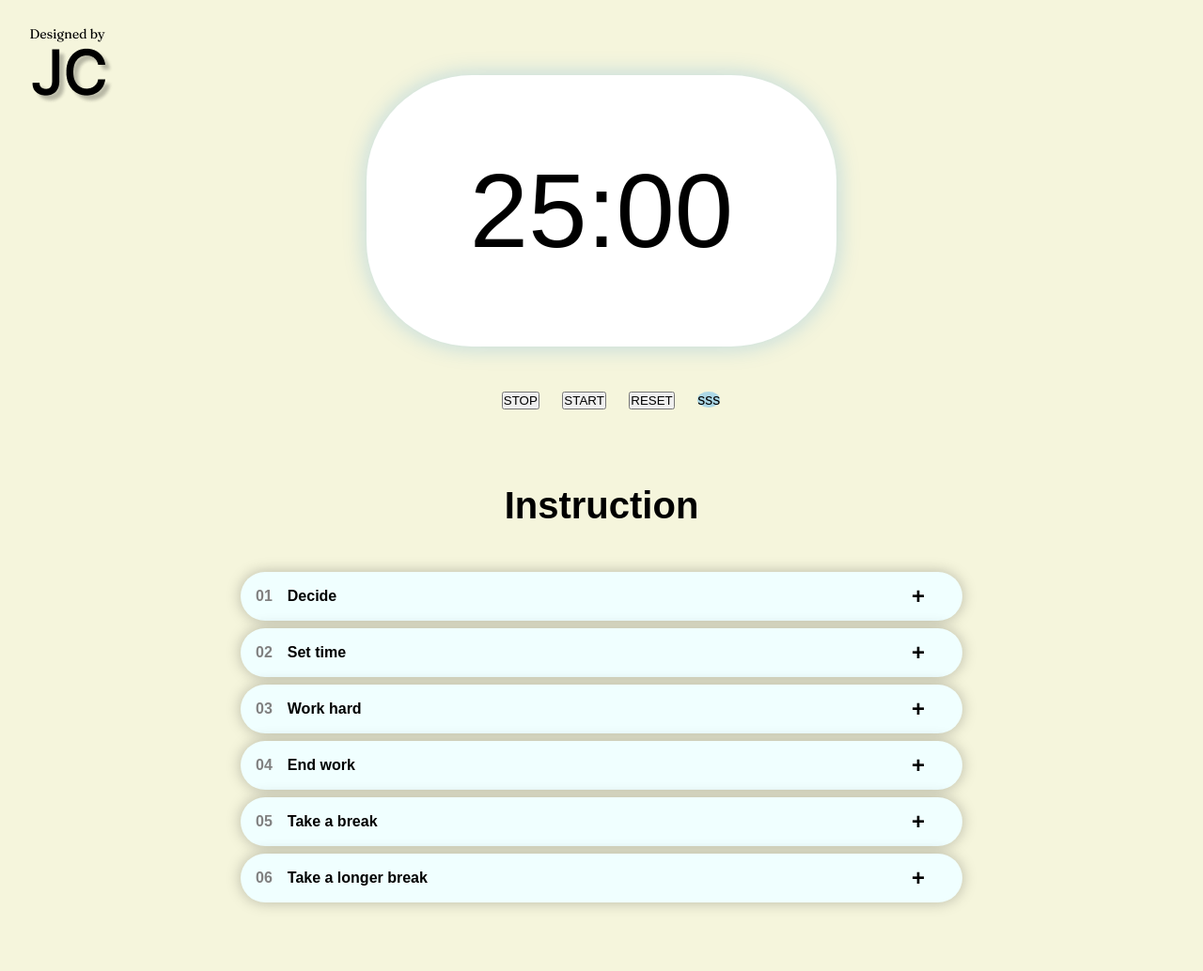
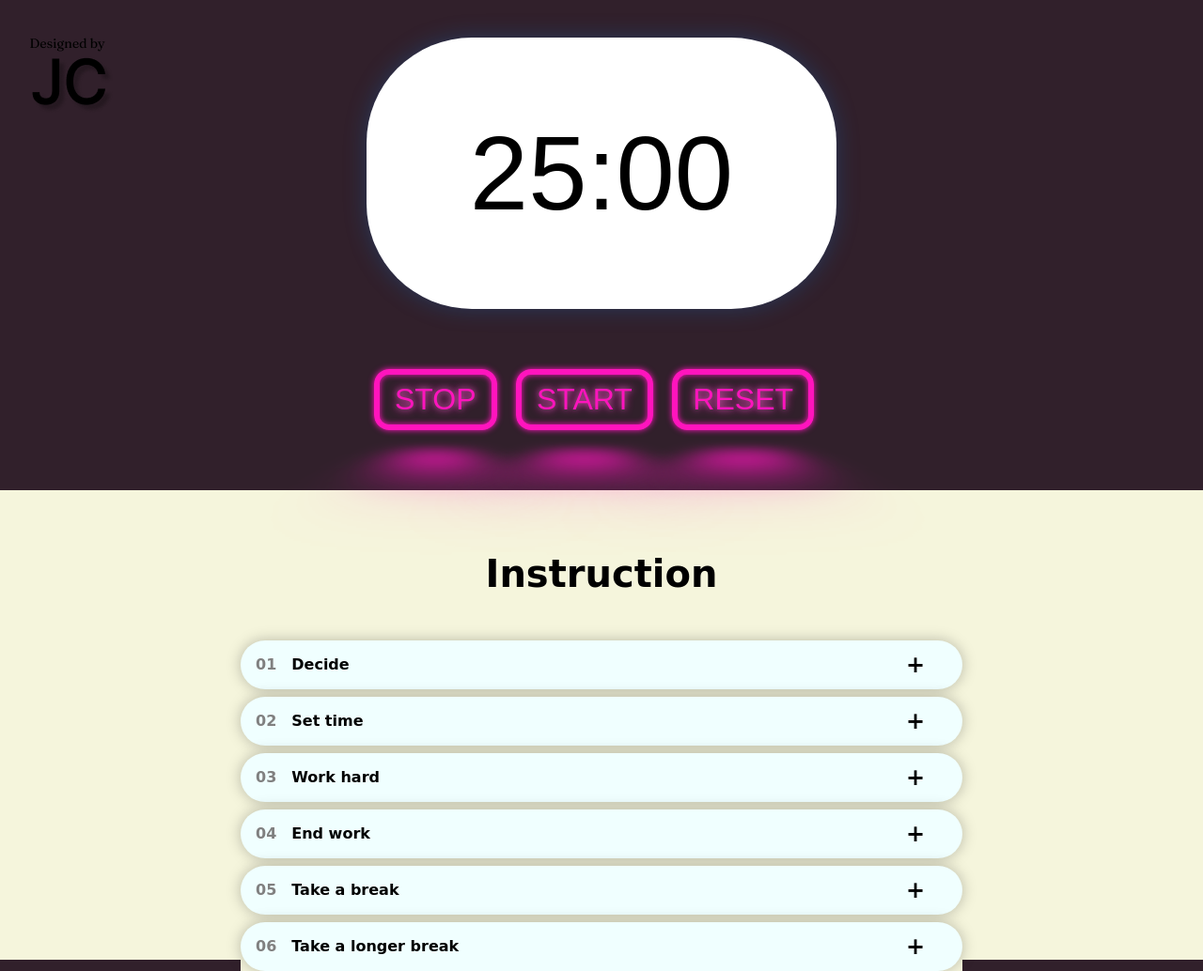
Before and after one commit to joastek/pomodoro-app, a plain HTML site: page index.html in a window 1280 px wide. Shown: the whole page at 94% size. Before the commit the page ends 1009 px from the top, so only its background shows below. Drawn offline with Linux system fonts and the light colour scheme; a web font is replaced by a local one.

Commit message:
raz dwa trzy

```diff
--- a/index.html
+++ b/index.html
@@ -6,8 +6,15 @@
     <meta name="viewport" content="width=device-width, initial-scale=1.0" />
     <title>Document</title>
     <link rel="stylesheet" href="style.css" />
+    <link rel="preconnect" href="https://fonts.googleapis.com" />
+    <link rel="preconnect" href="https://fonts.gstatic.com" crossorigin />
+    <link
+      href="https://fonts.googleapis.com/css2?family=Unbounded&display=swap"
+      rel="stylesheet"
+    />
   </head>
   <body>
+    <div class="part-1">
       <div class="logo-container">
         <a href="https://www.facebook.com/jan.czyszczon.31" target="_blank">
           <img class="logo" src="img/Logo.jpg" alt="Logo"
@@ -20,14 +27,20 @@
       <div class="controlPanel-container">
         <div class="controlPanel">
           <div class="controlPanel-dots">
-          <span class="dot"><button class="button-stop">STOP</button></span>
-          <span class="dot"><button class="button-start">START</button></span>
+            <!-- <span class="dot"><button class="button-stop">STOP</button></span> -->
+            <a href="#" class="button-stop">STOP</a>
+            <a href="#" class="button-start">START</a>
+            <a href="#" class="button-reset">RESET</a>
+            <!-- <span class="dot"><button class="button-start">START</button></span>
             <span class="dot"><button class="button-reset">RESET</button></span>
-          <span class="dot">sss</span>
+            <span class="dot">sss</span> -->
           </div>
         </div>
       </div>
+    </div>
+    <div class="accordion-part">
       <h1>Instruction</h1>
+
       <div class="accordion">
         <div class="accordion-item">
           <div class="accordion-item-header">
@@ -79,8 +92,8 @@
           </div>
           <div class="accordion-item-body">
             <div class="accordion-item-body-content">
-            Jeśli masz mniej niż cztery znaczniki kontrolne, zrób krótką przerwę
-            (3 – 5 minut), a następnie przejdź do kroku 2.
+              Jeśli masz mniej niż cztery znaczniki kontrolne, zrób krótką
+              przerwę (3 – 5 minut), a następnie przejdź do kroku 2.
             </div>
           </div>
         </div>
@@ -91,13 +104,13 @@
           </div>
           <div class="accordion-item-body">
             <div class="accordion-item-body-content">
-            Po czterech pomodoros, zrób dłuższą przerwę (15 – 30 minut), wyzeruj
-            liczbę znaczników, a następnie przejdź do kroku 1.
+              Po czterech pomodoros, zrób dłuższą przerwę (15 – 30 minut),
+              wyzeruj liczbę znaczników, a następnie przejdź do kroku 1.
             </div>
           </div>
         </div>
       </div>
-
+    </div>
     <script src="json.js"></script>
   </body>
 </html>
--- a/style.css
+++ b/style.css
@@ -3,22 +3,32 @@
   padding: 0;
   box-sizing: border-box;
 }
-
+:root {
+  --clr-neon: hsl(317 100% 54%);
+  --clr-bg: hsl(323 21% 16%);
+}
 body {
   font-family: sans-serif;
-  background-color: beige;
+  background-color: var(--clr-bg);
 }
 h1 {
+  font-family: 'Unbounded', cursive;
   text-align: center;
   margin-top: 1rem;
   margin-bottom: 1rem;
   font-size: 2.5rem;
 }
-
+.accordion-part {
+  background-color: beige;
+  height: 500px;
+  padding-top: 50px;
+}
 .accordion {
+  font-family: 'Unbounded', cursive;
   width: 60%;
   max-width: 1000;
   margin: 3rem auto;
+  background-color: beige;
 }
 
 .accordion-item {
@@ -69,7 +79,7 @@ h1 {
 
 .logo-container {
   position: absolute;
-  margin-top: -50px;
+  margin-top: 0px;
   margin-left: 2rem;
   height: 55px;
   width: 65px;
@@ -87,7 +97,7 @@ h1 {
   background-color: white;
   text-align: center;
   border-radius: 7rem;
-  margin-top: 80px;
+  margin-top: 40px;
   box-shadow: 0 0 25px rgba(11, 127, 227, 0.25);
 }
 .timer {
@@ -96,18 +106,85 @@ h1 {
   padding: 5rem;
 }
 .controlPanel {
-  margin-top: 3rem;
-  margin-bottom: 5rem;
-  display: block;
+  margin-top: 4rem;
+  margin-bottom: 4rem;
   margin-left: auto;
   margin-right: auto;
   text-align: center;
 }
 
-.dot {
-  margin-left: 20px;
-  background: lightblue;
-  border-radius: 50%;
-  width: 100px;
-  height: 100px;
+.button-stop,
+.button-start,
+.button-reset {
+  display: grid;
+  font-size: 2rem;
+  color: var(--clr-neon);
+  cursor: pointer;
+  text-decoration: none;
+  border: var(--clr-neon) 0.2em solid;
+  padding: 0.25em 0.5em;
+  border-radius: 1rem;
+  text-shadow: 0 0 0.2em hsl(0 0% 100%/0.3), 0 0 0.3em currentColor;
+  box-shadow: inset 0 0 0.2em var(--clr-neon), 0 0 0.2em var(--clr-neon);
+  display: inline-block;
+  margin-right: 1rem;
+  position: relative;
 }
+
+.button-stop::before {
+  content: '';
+  position: absolute;
+  background: var(--clr-neon);
+  top: 120%;
+  left: 0;
+  width: 100%;
+  height: 100%;
+  transform: perspective(1em) rotateX(30deg) scale(0.8, 0.4);
+  filter: blur(1em);
+
+  pointer-events: none;
+}
+.button-start::before {
+  content: '';
+  position: absolute;
+  background: var(--clr-neon);
+  top: 120%;
+  left: 0;
+  width: 100%;
+  height: 100%;
+  transform: perspective(1em) rotateX(30deg) scale(0.8, 0.4);
+  filter: blur(1em);
+  cursor: auto;
+}
+.button-reset::before {
+  content: '';
+  position: absolute;
+  background: var(--clr-neon);
+  top: 120%;
+  left: 0;
+  width: 100%;
+  height: 100%;
+  transform: perspective(1em) rotateX(30deg) scale(0.8, 0.4);
+  filter: blur(1em);
+  cursor: auto;
+}
+
+.button-stop::after {
+  content: '';
+  position: absolute;
+  top: 0;
+  bottom: 0;
+  left: 0;
+  right: 0;
+  transition: opacity 1000ms;
+  box-shadow: 0 0 2em 0.5em var(--clr-neon);
+  opacity: 0;
+}
+.button-stop:hover,
+.button-stop:focus {
+  background: var(--clr-neon);
+  color: var(--clr-bg);
+}
+.button-stop:hover::after {
+  opacity: 1;
+}
```
Lines whose indentation alone changed are shown as unchanged.
